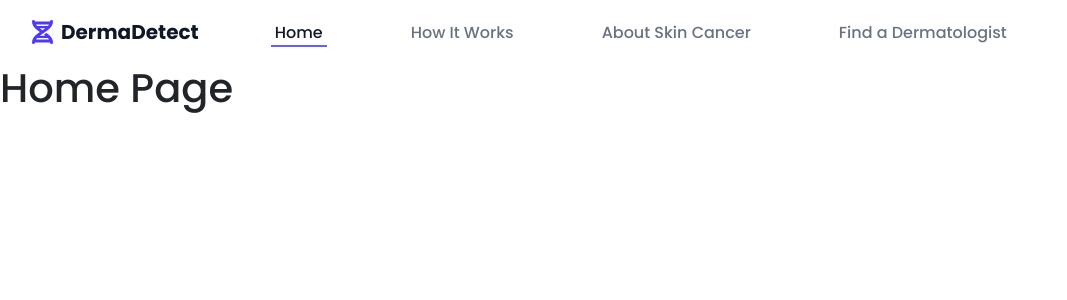
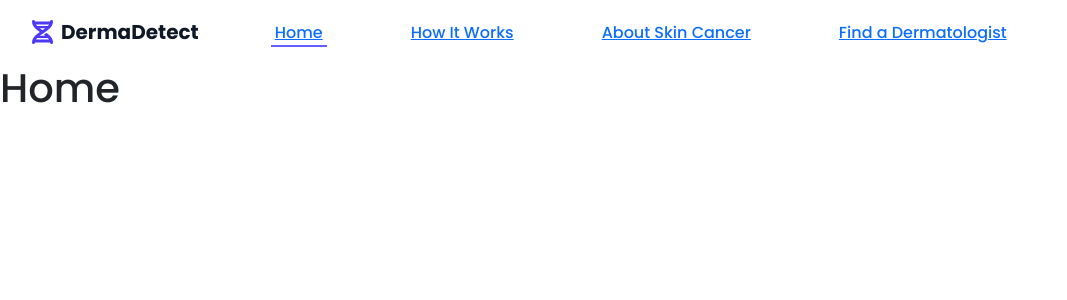
Before and after one commit to sneha-byte/DermaDetect, a React (Vite) app in the folder frontend/: page / in a window 1280 px wide. Shown: the top 300 px of the page, without its empty margins (0-1067 px from the left). Built offline with nearby package versions, Linux system fonts and the light colour scheme.

Commit message:
changed span to link to do navigation

```diff
--- a/frontend/src/App.tsx
+++ b/frontend/src/App.tsx
@@ -2,7 +2,7 @@ import { BrowserRouter as Router, Routes, Route } from "react-router-dom";
 import Navbar from "./components/Navbar";
 
 function Home() {
-    return <h1>Home Page</h1>;
+    return <h1>Home</h1>;
 }
 
 function HowItWorks() {
--- a/frontend/src/components/Navbar.tsx
+++ b/frontend/src/components/Navbar.tsx
@@ -1,4 +1,4 @@
-// import { Link } from "react-router-dom";
+import { Link } from "react-router-dom";
 
 function Navbar() {
     return (
@@ -10,18 +10,30 @@ function Navbar() {
                 </span>
             </div>
             <div className="w-full flex justify-baseline gap-5 sm:ml-6 sm:flex sm:space-x-8">
-					<span className="border-indigo-500 text-gray-900 inline-flex items-center px-1 pt-1 border-b-2 font-medium">
+                <Link
+                    to="/"
+                    className="border-indigo-500 text-gray-900 inline-flex items-center px-1 pt-1 border-b-2 font-medium"
+                >
                     Home
-					</span>
-					<span className="border-transparent text-gray-500 hover:border-gray-300 hover:text-gray-700 inline-flex items-center px-1 pt-1 border-b-2 font-medium">
+                </Link>
+                <Link
+                    to="/how-it-works"
+                    className="border-transparent text-gray-500 hover:border-gray-300 hover:text-gray-700 inline-flex items-center px-1 pt-1 border-b-2 font-medium"
+                >
                     How It Works
-					</span>
-					<span className="border-transparent text-gray-500 hover:border-gray-300 hover:text-gray-700 inline-flex items-center px-1 pt-1 border-b-2 font-medium">
+                </Link>
+                <Link
+                    to="/about-skin-cancer"
+                    className="border-transparent text-gray-500 hover:border-gray-300 hover:text-gray-700 inline-flex items-center px-1 pt-1 border-b-2 font-medium"
+                >
                     About Skin Cancer
-					</span>
-					<span className="border-transparent text-gray-500 hover:border-gray-300 hover:text-gray-700 inline-flex items-center px-1 pt-1 border-b-2 font-medium">
+                </Link>
+                <Link
+                    to="/find-a-dermatologist"
+                    className="border-transparent text-gray-500 hover:border-gray-300 hover:text-gray-700 inline-flex items-center px-1 pt-1 border-b-2 font-medium"
+                >
                     Find a Dermatologist
-					</span>
+                </Link>
             </div>
         </div>
     );
```
Lines whose indentation alone changed are shown as unchanged.
